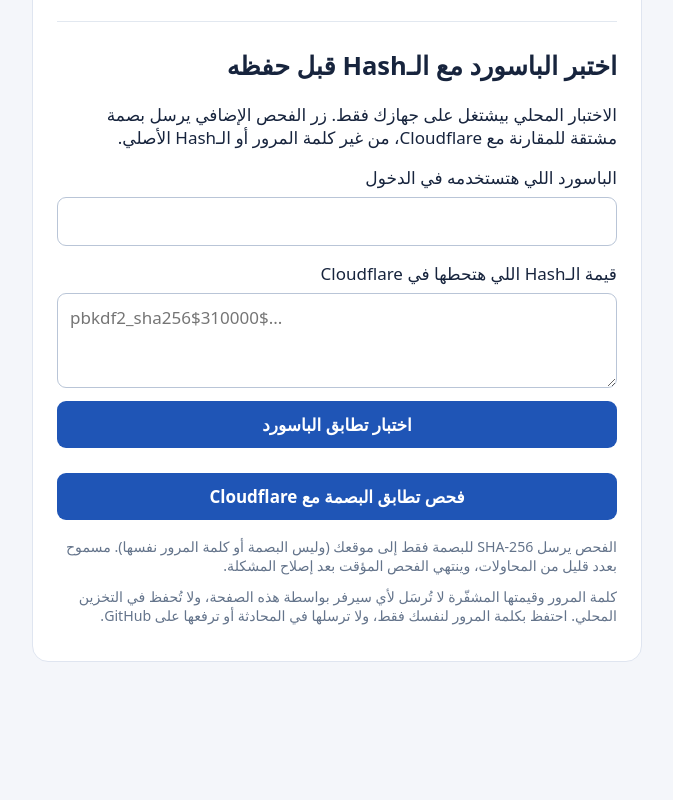
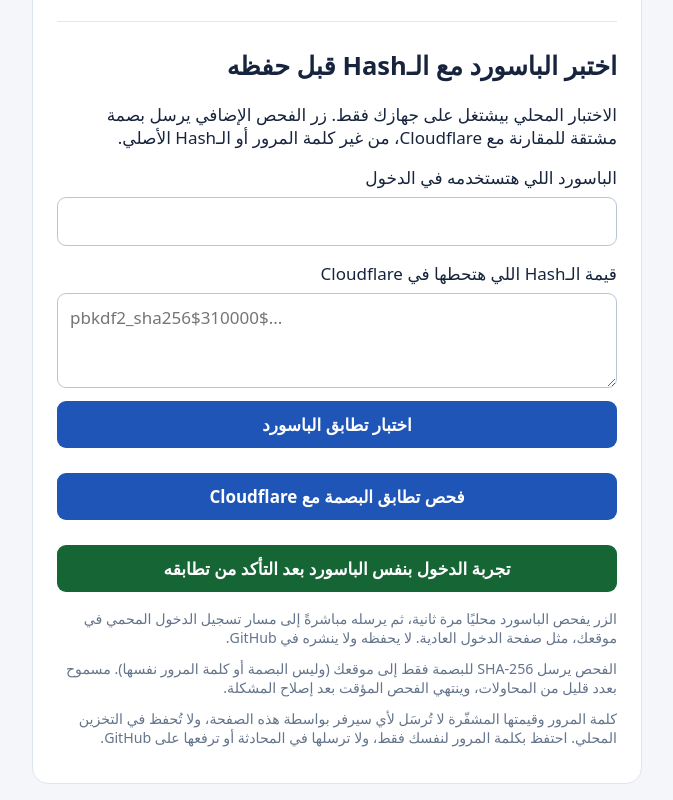
Before and after one commit to easybotapp366/genius-bookings, a website: page public/password-setup.html in a window 1280 px wide. Shown: the part 478-1278 px from the top of the page, without its empty margins (303-976 px from the left). Before the commit the page ends 1156 px from the top, so only its background shows below. Drawn offline with Linux system fonts and the light colour scheme.

Commit message:
Add one-click locally verified login diagnostic on password setup page

```diff
--- a/public/password-setup.html
+++ b/public/password-setup.html
@@ -33,6 +33,9 @@
 <p id="verify-notice" role="status" aria-live="polite"></p>
 <p><button type="button" id="check-cloudflare">فحص تطابق البصمة مع Cloudflare</button></p>
 <p id="cloudflare-check-result" role="status" aria-live="polite"></p>
+<p><button type="button" id="login-verified" style="background:#166534">تجربة الدخول بنفس الباسورد بعد التأكد من تطابقه</button></p>
+<p id="login-verified-result" role="status" aria-live="polite"></p>
+<small>الزر يفحص الباسورد محليًا مرة ثانية، ثم يرسله مباشرةً إلى مسار تسجيل الدخول المحمي في موقعك، مثل صفحة الدخول العادية. لا يحفظه ولا ينشره في GitHub.</small>
 <small>الفحص يرسل SHA-256 للبصمة فقط إلى موقعك (وليس البصمة أو كلمة المرور نفسها). مسموح بعدد قليل من المحاولات، وينتهي الفحص المؤقت بعد إصلاح المشكلة.</small>
 <small>كلمة المرور وقيمتها المشفّرة لا تُرسَل لأي سيرفر بواسطة هذه الصفحة، ولا تُحفظ في التخزين المحلي. احتفظ بكلمة المرور لنفسك فقط، ولا ترسلها في المحادثة أو ترفعها على GitHub.</small>
 </main></body></html>
```
